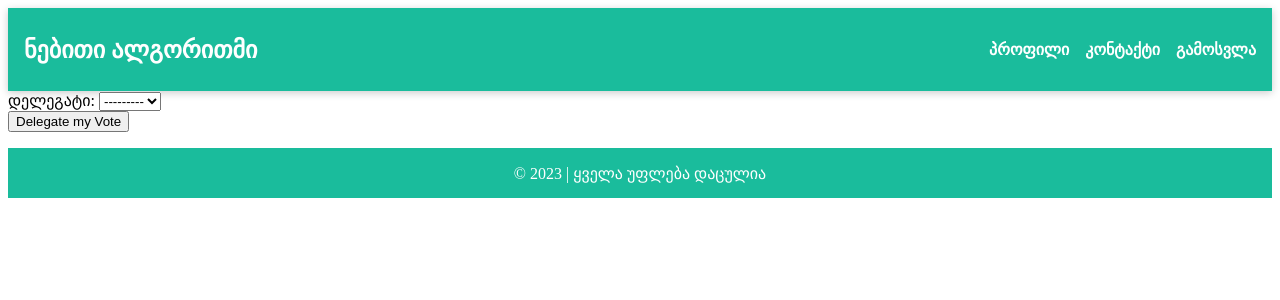
After one commit to Anibladze1/nbt, a Django app: page /delegate/ in a window 1280 px wide. The commit adds this page. Shown: the top 300 px of the page. Run offline with Django 4.2, Linux system fonts and the light colour scheme; the visitor is signed in with stand-in values (Sample User, id 1); data comes from the database, SQL or seed files in the repository; data that the repository does not hold is empty.

Commit message:
delegation works in reverse way

```diff
--- a/demo/settings.py
+++ b/demo/settings.py
@@ -37,6 +37,7 @@ INSTALLED_APPS = [
     "django.contrib.sessions",
     "django.contrib.messages",
     "django.contrib.staticfiles",
+
     'nebiti',
 
 ]
@@ -114,6 +115,8 @@ USE_TZ = True
 STATIC_URL = "static/"
 STATIC_ROOT = os.path.join(BASE_DIR, 'nebiti/static')
 
+
+
 # Default primary key field type
 # https://docs.djangoproject.com/en/4.1/ref/settings/#default-auto-field
 
--- a/nebiti/forms.py
+++ b/nebiti/forms.py
@@ -1,7 +1,7 @@
 from django import forms
 from django.contrib.auth.forms import UserCreationForm
 from django.contrib.auth.models import User
-from .models import Post
+from .models import Post, Voter
 
 
 class RegisterForm(UserCreationForm):
@@ -31,3 +31,12 @@ class PostForm(forms.ModelForm):
             'title': 'სათაური',
             'description': 'ტექსტი',
         }
+
+
+class DelegateVoteForm(forms.ModelForm):
+    class Meta:
+        model = Voter
+        fields = ['delegate']
+        labels = {
+            'delegate': 'დელეგატი',
+        }
--- a/nebiti/models.py
+++ b/nebiti/models.py
@@ -7,6 +7,9 @@ class Voter(models.Model):
     user = models.OneToOneField(User, on_delete=models.CASCADE)
     name = models.CharField(max_length=100)
     delegate = models.ForeignKey('self', on_delete=models.SET_NULL, null=True, blank=True)
+
+    def __str__(self):
+        return self.name
 
 
 class Post(models.Model):
@@ -26,14 +29,14 @@ class Post(models.Model):
         dislikes_count = self.vote_set.filter(vote=False).count()
         return dislikes_count
 
+    def __str__(self):
+        return self.title
+
 
 class Vote(models.Model):
     voter = models.ForeignKey(Voter, on_delete=models.CASCADE)
     post = models.ForeignKey(Post, on_delete=models.CASCADE)
     vote = models.BooleanField(default=0)
-
-    def __str__(self):
-        return f'{self.voter.name} voted {self.vote} on {self.post.title}'
 
     def cast_vote(self, voter, post, vote):
         delegate = voter.delegate
@@ -44,3 +47,6 @@ class Vote(models.Model):
         self.post = post
         self.vote = vote
         self.save()
+
+    def __str__(self):
+        return f'{self.voter.name} voted {self.vote} on {self.post.title}'
--- /dev/null
+++ b/nebiti/templates/nebiti/delegate_vote.html
@@ -0,0 +1,10 @@
+{% include 'nebiti/header.html' %}
+
+<form method="post">
+  {% csrf_token %}
+  {{ form.as_p }}
+  <button type="submit">Delegate my Vote</button>
+</form>
+
+
+{% include 'nebiti/footer.html' %}
--- a/nebiti/urls.py
+++ b/nebiti/urls.py
@@ -1,18 +1,18 @@
 from django.contrib.auth.views import LoginView
 from django.urls import path
-from .views import register, user_login, user_logout, home, create_post, cast_vote
-
+from . import views
 
 # app_name = "nebiti"
 
 urlpatterns = [
-    path('', home, name='home'),
-    path('login/', user_login, name='login'),
-    path('register/', register, name='register'),
-    path('create_post/', create_post, name='create_post'),
-    path('cast-vote/<int:post_id>/<int:vote>/', cast_vote, name='cast_vote'),
+    path('', views.home, name='home'),
+    path('login/', views.user_login, name='login'),
+    path('register/', views.register, name='register'),
+    path('create_post/', views.create_post, name='create_post'),
+    path('cast-vote/<int:post_id>/<int:vote>/', views.cast_vote, name='cast_vote'),
+    path('delegate/', views.delegate_vote, name='delegate'),
 
-    path('logout/', user_logout, name='logout'),
+    path('logout/', views.user_logout, name='logout'),
 
 
 
--- a/nebiti/views.py
+++ b/nebiti/views.py
@@ -1,9 +1,10 @@
 from django.contrib.auth import authenticate, login, logout
 from django.contrib.auth.decorators import login_required
+from django.contrib.auth.models import User
 from django.shortcuts import render, redirect, get_object_or_404
-from django.views import View
 
-from .forms import RegisterForm, LoginForm, PostForm
+
+from .forms import RegisterForm, LoginForm, PostForm, DelegateVoteForm
 from .models import Voter, Post, Vote
 
 
@@ -59,15 +60,43 @@ def create_post(request):
     return render(request, 'nebiti/create_post.html', {'form': form})
 
 
-@login_required
+@login_required()
 def cast_vote(request, post_id, vote):
     user = request.user
     try:
         voter = Voter.objects.get(user=user)
     except Voter.DoesNotExist:
         return redirect('home')
+
     post = Post.objects.get(id=post_id)
-    vote_obj, created = Vote.objects.get_or_create(voter=voter, post=post)
-    vote_obj.vote = vote
-    vote_obj.save()
+
+    Vote.objects.update_or_create(voter=voter, post=post, defaults={'vote': vote})
+
+    delegates_to_vote = [voter.delegate]
+    while delegates_to_vote:
+        delegate = delegates_to_vote.pop()
+        if delegate:
+            Vote.objects.update_or_create(voter=delegate, post=post, defaults={'vote': vote})
+            delegates_to_vote.append(delegate.delegate)
+
     return redirect('home')
+
+
+@login_required()
+def delegate_vote(request):
+    if request.method == 'POST':
+        form = DelegateVoteForm(request.POST)
+        if form.is_valid():
+            delegate = form.cleaned_data['delegate']
+            user = request.user
+            try:
+                voter = Voter.objects.get(user=user)
+                voter.delegate = delegate
+                voter.save()
+                return redirect('home')
+            except Voter.DoesNotExist:
+                return redirect('home')
+    else:
+        user_list = User.objects.all()
+        form = DelegateVoteForm(initial={'delegate': user_list})
+    return render(request, 'nebiti/delegate_vote.html', {'form': form})
```
Also changed, not shown: nebiti/templates/nebiti/home.html (+4 -4 lines), nebiti/migrations/0001_initial.py, nebiti/migrations/0002_vote_voter_alter_post_options_and_more.py (deleted), nebiti/migrations/0003_alter_vote_vote.py (deleted).
